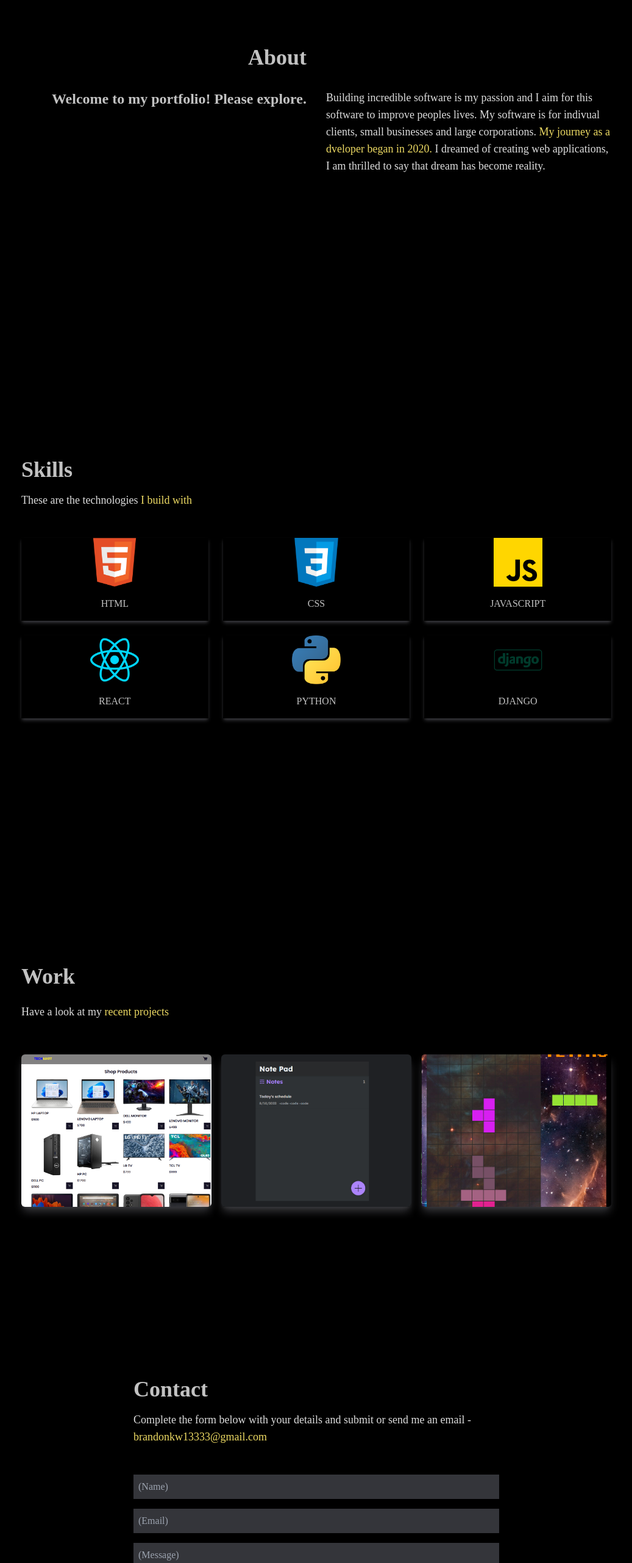
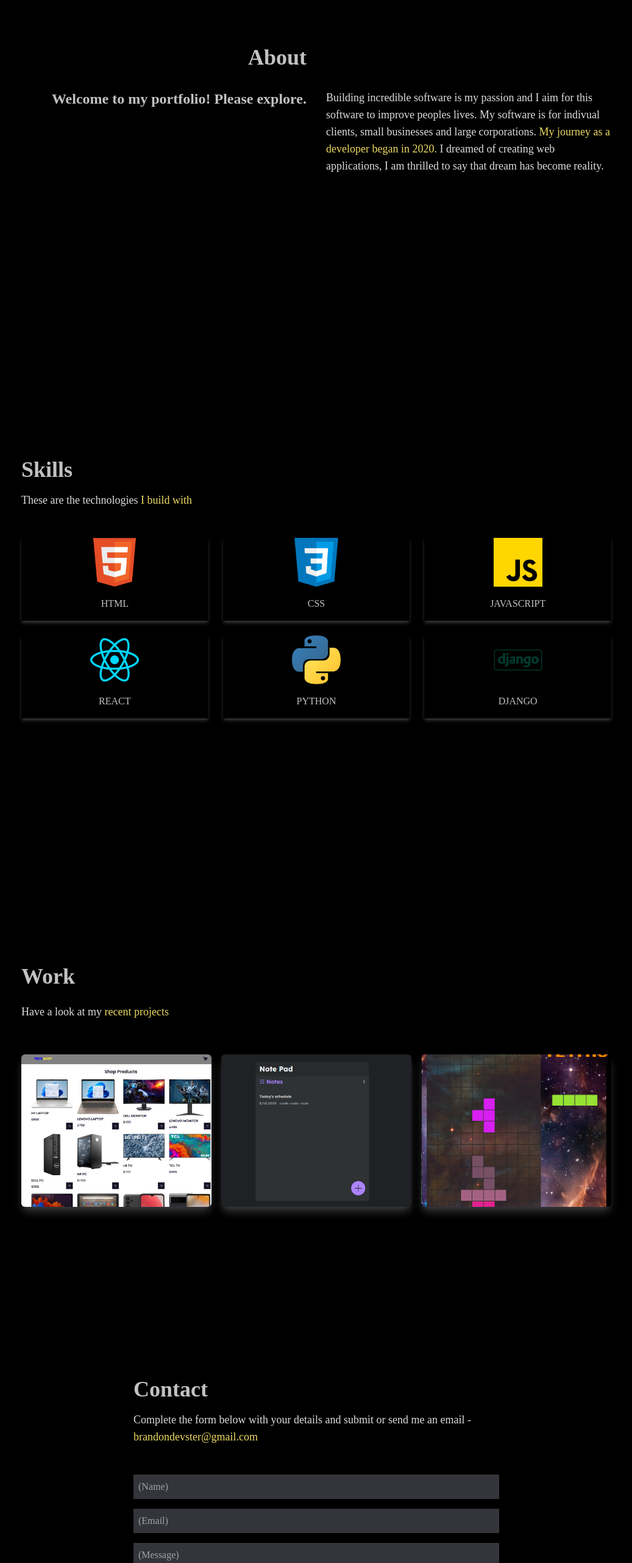
Before and after one commit to Brandondevster/portfolio, a React (Create React App) app: page / in a window 1280 px wide. Shown: the part 1020-3583 px from the top of the page at 61% size, without its empty margins (121-1158 px from the left). Built offline with nearby package versions, Linux system fonts and the light colour scheme; the HTML template or start-up script is replaced by a standard one.

Commit message:
final commit

```diff
--- a/src/components/About.jsx
+++ b/src/components/About.jsx
@@ -23,7 +23,7 @@ const About = () => {
               Building incredible software is my passion and I aim for this
               software to improve peoples lives. My software is for indivual
               clients, small businesses and large corporations.<a className="text-lg text-[#edda63]"> My journey as a
-              dveloper began in 2020.</a> I dreamed of creating web applications, I am thrilled to say that dream has become reality.{" "}
+              developer began in 2020.</a> I dreamed of creating web applications, I am thrilled to say that dream has become reality.{" "}
             </p>
           </div>
         </div>
--- a/src/components/Contact.jsx
+++ b/src/components/Contact.jsx
@@ -8,7 +8,7 @@ const Contact = () => {
     >
       <form
         method="POST"
-        action="https://getform.io/f/9a00cbae-51c3-4f1e-b17f-e9656be33564"
+        action="https://getform.io/f/4d442541-dc8a-4a24-ad79-c1cb9860524f"
         className="flex flex-col max-w-[600px]"
       >
         <div className="pb-8">
@@ -16,7 +16,7 @@ const Contact = () => {
             Contact
           </p>
           <p className="text-lg text-[#dddddd] py-4">
-            Complete the form below with your details and submit or send me an email - <a className="text-lg text-[#edda63]">brandonkw13333@gmail.com</a>
+            Complete the form below with your details and submit or send me an email - <a className="text-lg text-[#edda63]">brandondevster@gmail.com</a>
           </p>
         </div>
         <input
```
